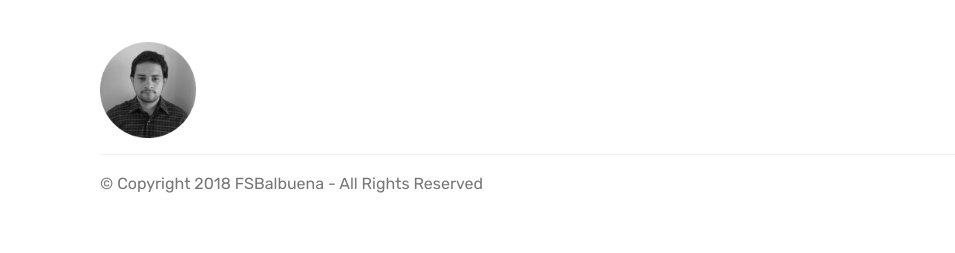
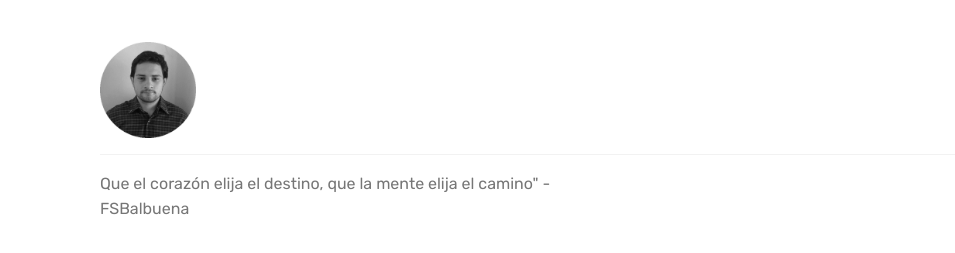
Before and after one commit to FSBalbuena/FSBalbuena.github.io, a plain HTML site: page cv.html in a window 1280 px wide. Shown: the part 1893-2146 px from the top of the page, 0-955 px from the left. Drawn offline with nearby package versions, Linux system fonts and the light colour scheme; files whose address does not match are found by name.

Commit message:
cname file

```diff
--- a/cv.html
+++ b/cv.html
@@ -435,7 +435,7 @@ Emprendedor - Fullstack JS Developer">
             <div class="media-container-row mbr-white">
                 <div class="col-md-6 copyright">
                     <p class="mbr-text mbr-fonts-style display-7">
-                        © Copyright 2018 FSBalbuena - All Rights Reserved
+                        Que el corazón elija el destino, que la mente elija el camino" - FSBalbuena
                     </p>
                 </div>
                 <div class="col-md-6">
```
Also changed, not shown: index.html (+1 -2 lines), 1 other file.
